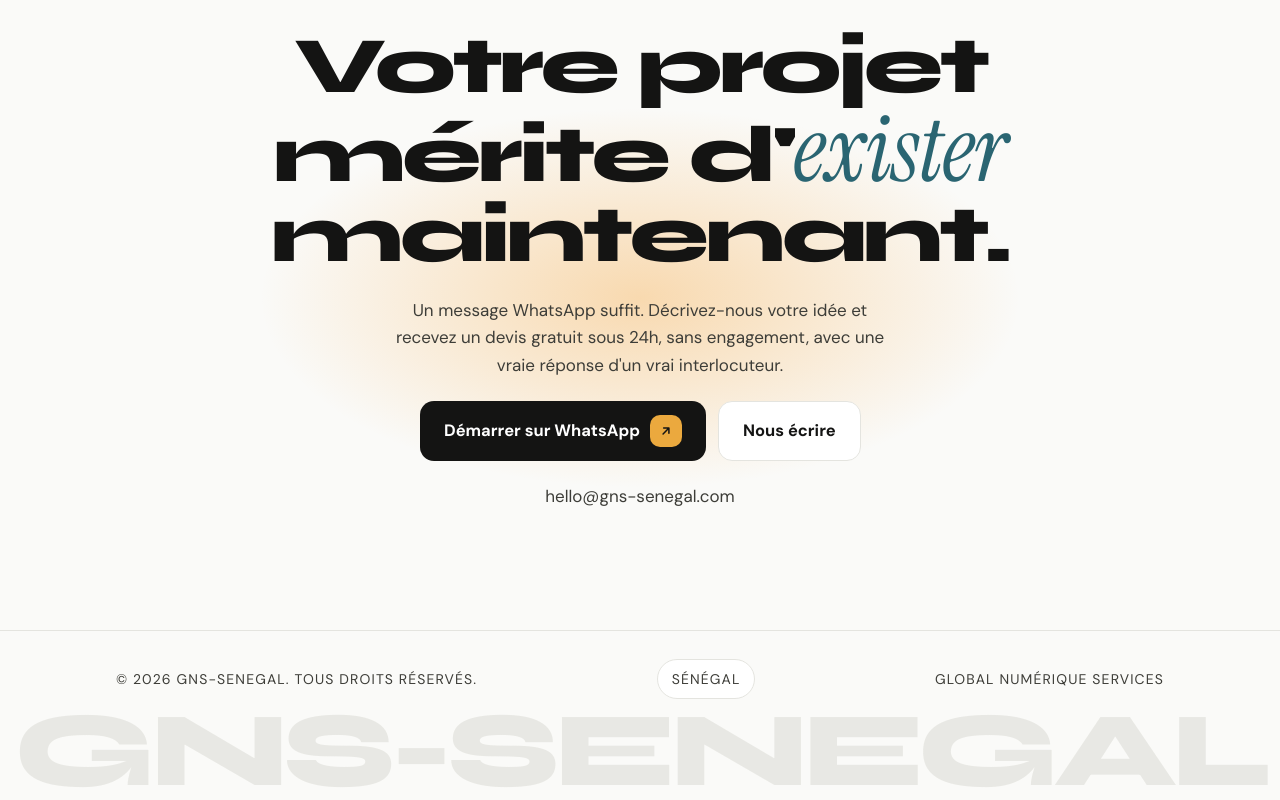
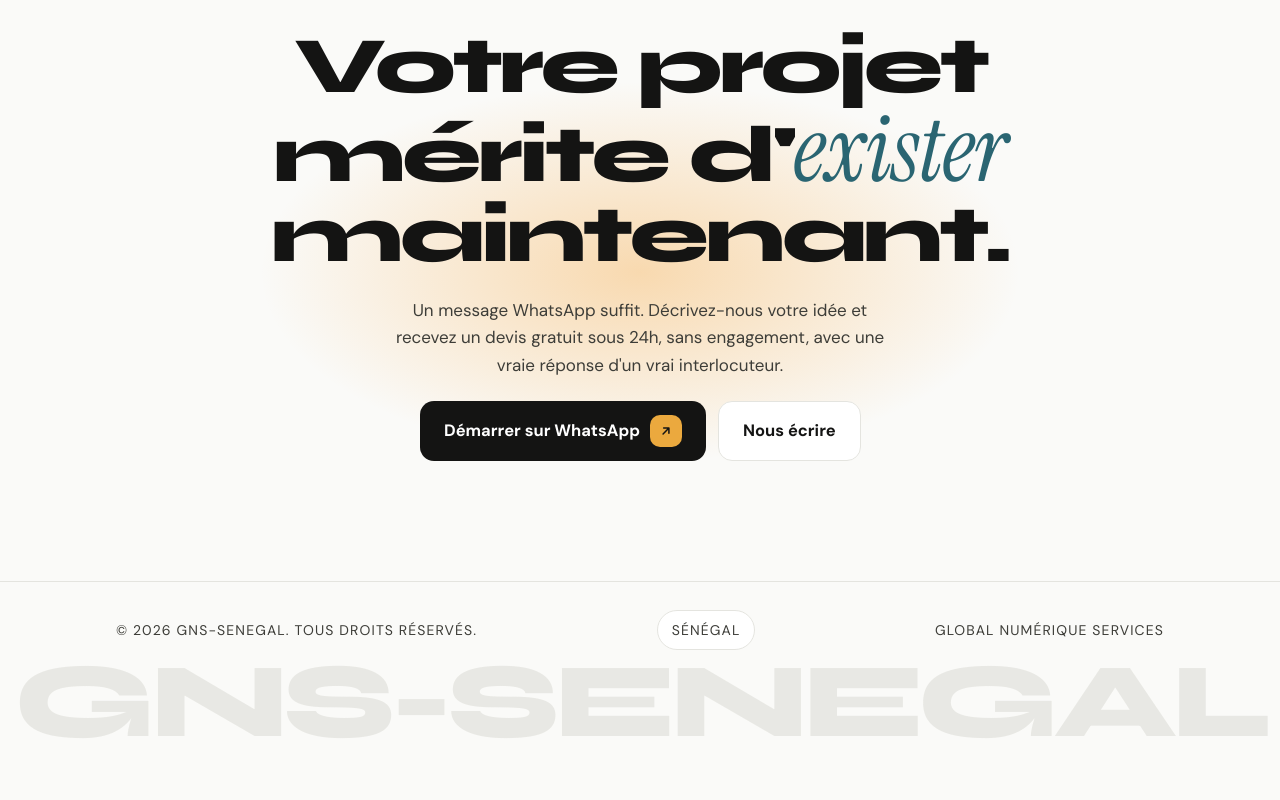
Before and after one commit to messagegns-stack/Global-numeriques-service, a plain HTML site: page index.html in a window 1280 px wide. Shown: the part 7073-7873 px from the top of the page. After the commit the page ends 7824 px from the top, so only its background shows below. Drawn offline with Linux system fonts and the light colour scheme.

Commit message:
Section finale: retrait de l'adresse e-mail affichée sous les boutons
Co-Authored-By: Claude Sonnet 5.5 <noreply@anthropic.com>
Claude-Session: https://claude.ai/code/session_016NSE5BFv9MVJr1xXm4jDGZ

```diff
--- a/index.html
+++ b/index.html
@@ -1059,7 +1059,6 @@ main#top::before { content: ""; position: absolute; z-index: -1; top: 0; left: 5
         <a class="btn" href="https://wa.me/221762769789?text=Bonjour%20GNS%20S%C3%A9n%C3%A9gal%2C%20je%20souhaite%20d%C3%A9marrer%20un%20projet." target="_blank" rel="noopener">Démarrer sur WhatsApp <span class="ar"><svg viewBox="0 0 24 24" fill="none" stroke="currentColor" stroke-width="2.6" stroke-linecap="round" stroke-linejoin="round"><path d="M7 17L17 7M8 7h9v9"/></svg></span></a>
         <a class="btn ghost" href="mailto:hello@gns-senegal.com">Nous écrire</a>
       </div>
-      <p class="cl">hello@gns-senegal.com</p>
     </div>
   </div>
 </main>
```
